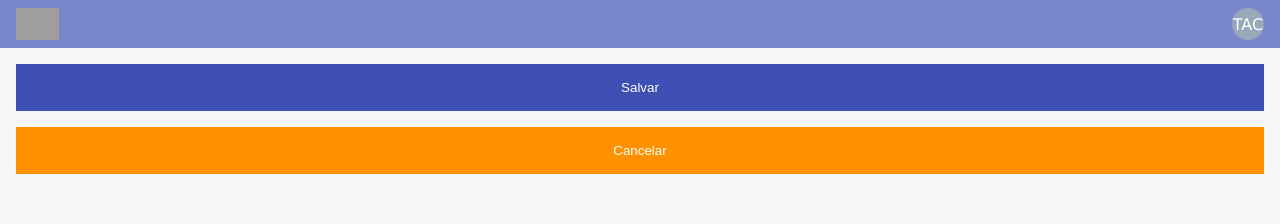
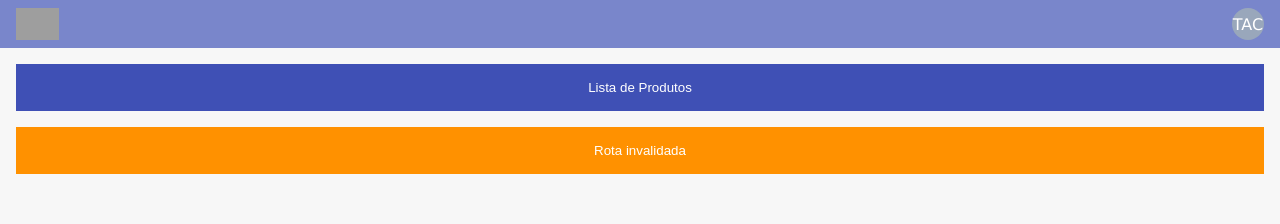
Before and after one commit to Manuhsm/aulas-aplicativo-pwa, a React (Vite) app: page / in a window 1280 px wide. Shown: the top 224 px of the page. Built offline with nearby package versions, Linux system fonts and the light colour scheme; grey boxes are pictures that could not be loaded.

Commit message:
salvando

```diff
--- a/src/App.jsx
+++ b/src/App.jsx
@@ -3,12 +3,18 @@ import "./App.css";
 import Cabecalho from "./componentes/Cabecalho/Cabecalho";
 import Rodape from "./componentes/Rodape/Rodape";
 import PaginaInicial from "./paginas/PaginaInicial/PaginaInicial";
+import ListaProdutos from "./paginas/ListaProdutos/ListaProdutos";
 
 const router = createBrowserRouter([
  {
    path: '',
    element: <PaginaInicial />,
  },
+  {
+        path: 'lista-produtos',
+        element: <ListaProdutos />,
+  },
+
 ]);
 
 
--- a/src/componentes/BotaoCustomizado/BotaoCustomizado.jsx
+++ b/src/componentes/BotaoCustomizado/BotaoCustomizado.jsx
@@ -1,6 +1,6 @@
 import "./BotaoCustomizado.css";
 
-function BotaoCustomizado({ tipo, children }) {
+function BotaoCustomizado({ tipo, aoClicar, children }) {
     let classes = "botao-customizado__root";
 
     switch (tipo) {
@@ -11,7 +11,9 @@ function BotaoCustomizado({ tipo, children }) {
             classes += " botao-customizado__segundario";
             break;
     }
-    return <button className={classes}>{children}</button>
+    return <button className={classes} onClick={aoClicar}>
+        {children}
+    </button>
 }
 
 export default BotaoCustomizado;
--- /dev/null
+++ b/src/paginas/ListaProdutos/ListaProdutos.jsx
@@ -0,0 +1,25 @@
+import "./ListaProdutos.css";
+
+function ListaProdutos() {
+  const produtos = [
+ {
+   nome: 'Smartphone Samsung',
+   preco: 2999,
+   cores: ['#29d8d5', '#252a34', '#fc3766'],
+ },
+ {
+   nome: 'Notebook Acer',
+   preco: 4999,
+   cores: ['#ffd045', '#d4394b', '#f37c59'],
+ },
+ {
+   nome: 'Tablet Asus',
+   preco: 1499,
+   cores: ['#365069', '#47c1c8', '#f95786'],
+ },
+];
+
+  return <h2>Lista de Produtos</h2>
+ }
+
+export default ListaProdutos;
--- a/src/paginas/PaginaInicial/PaginaInicial.jsx
+++ b/src/paginas/PaginaInicial/PaginaInicial.jsx
@@ -1,12 +1,24 @@
 import BotaoCustomizado from "../../componentes/BotaoCustomizado/BotaoCustomizado";
 import Principal from "../../componentes/Principal/Principal";
 import "./PaginaInicial.css";
+import { useNavigate } from 'react-router-dom';
 
 function PaginaInicial() {
+  const navigate = useNavigate();
+
+
+
+
   return (
   <Principal>
-    <BotaoCustomizado tipo="primario">Salvar</BotaoCustomizado>
-    <BotaoCustomizado tipo="segundario">Cancelar</BotaoCustomizado>
+    <BotaoCustomizado tipo="primario" aoClicar={() => navigate('/lista-produtos')}>
+      Lista de Produtos
+      </BotaoCustomizado>
+
+    <BotaoCustomizado tipo="segundario" aoClicar={() => navigate('/blabla')}>
+      Rota invalidada
+      </BotaoCustomizado>
+
   </Principal>
   );
 }
```
Also changed, not shown: src/paginas/ListaProdutos/ListaProdutos.css (added).
